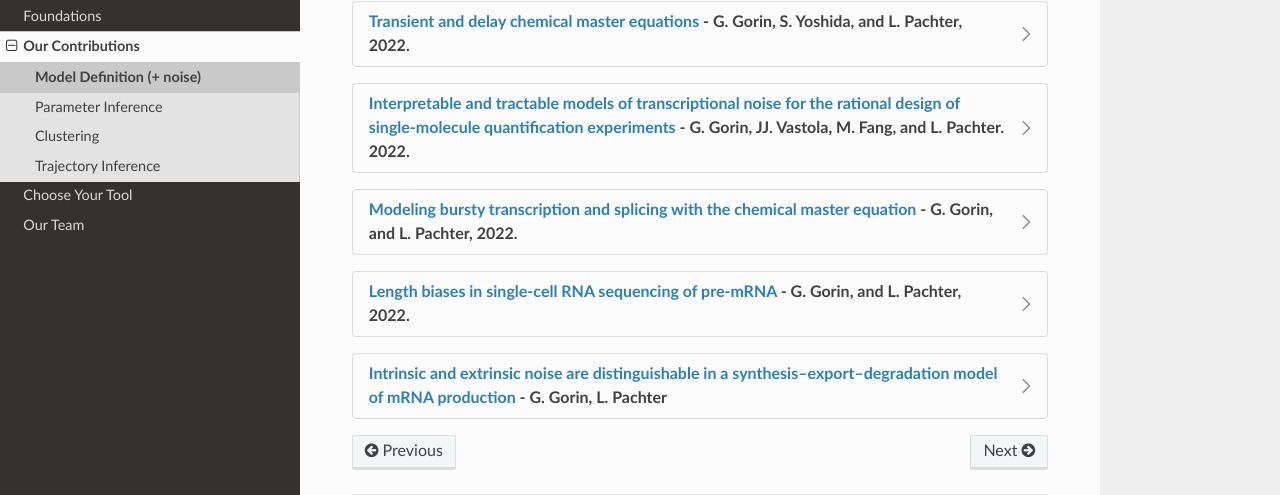
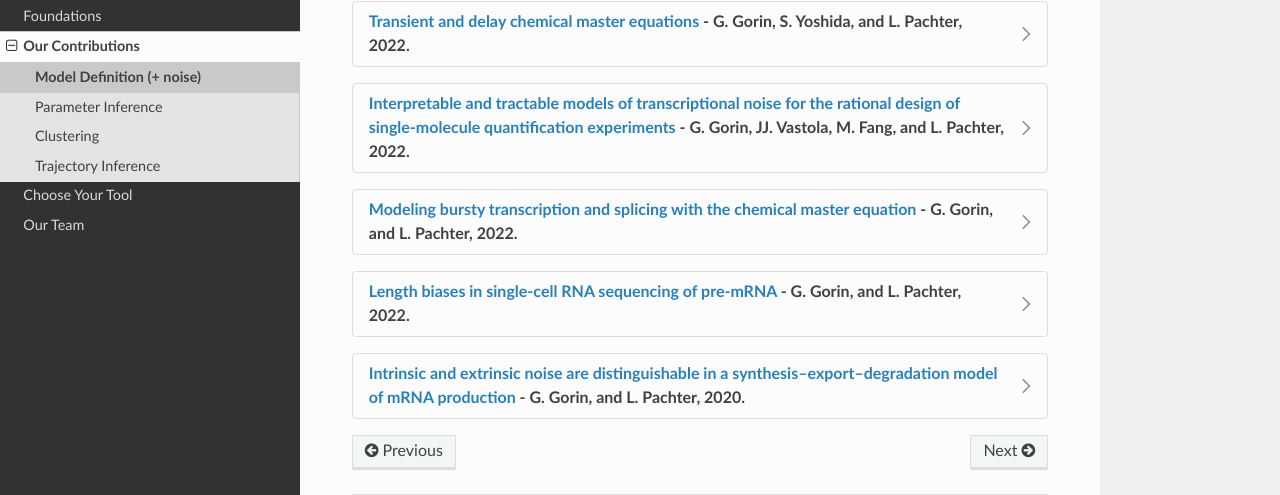
Before and after one commit to pachterlab/biophysics, a Sphinx documentation site: the page built from docs/source/contributions_modeling.rst, in a window 1280 px wide. Shown: the part 159-654 px from the top of the page. Built offline with Sphinx 7.4.7 and the Read the Docs theme 2.0.0, drawn with Linux system fonts in a browser that asks for light colours.

Commit message:
Update contributions_modeling.rst

```diff
--- a/docs/source/contributions_modeling.rst
+++ b/docs/source/contributions_modeling.rst
@@ -22,7 +22,7 @@ Model Definition (+ noise)
                         :alt: Transcription model diagrams
 
 
-.. dropdown:: `Interpretable and tractable models of transcriptional noise for the rational design of single-molecule quantification experiments <https://doi.org/10.1038/s41467-022-34857-7>`_ - G. Gorin, JJ. Vastola, M. Fang, and L. Pachter. 2022.
+.. dropdown:: `Interpretable and tractable models of transcriptional noise for the rational design of single-molecule quantification experiments <https://doi.org/10.1038/s41467-022-34857-7>`_ - G. Gorin, JJ. Vastola, M. Fang, and L. Pachter, 2022.
 
           .. grid:: 2
 
@@ -63,7 +63,7 @@ Model Definition (+ noise)
                         :align: center
                         :alt: Mean expression vs gene length
 
-.. dropdown::  `Intrinsic and extrinsic noise are distinguishable in a synthesis–export–degradation model of mRNA production <https://doi.org/10.1101/2020.09.25.312868>`_ - G. Gorin, L. Pachter
+.. dropdown::  `Intrinsic and extrinsic noise are distinguishable in a synthesis–export–degradation model of mRNA production <https://doi.org/10.1101/2020.09.25.312868>`_ - G. Gorin, and L. Pachter, 2020.
 
           .. grid:: 2
 
```
